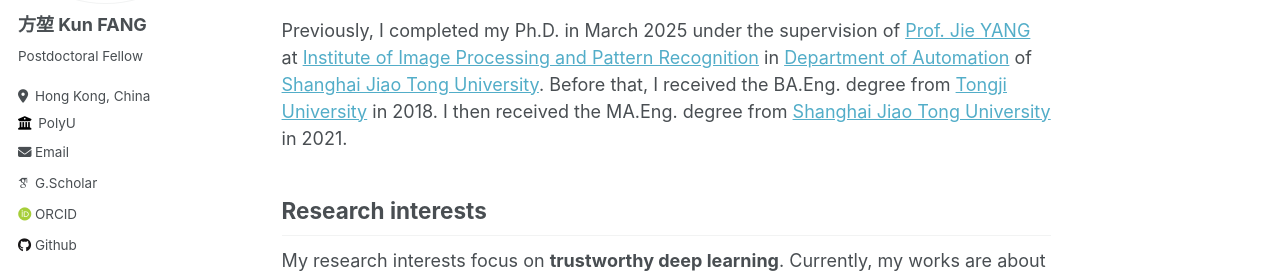
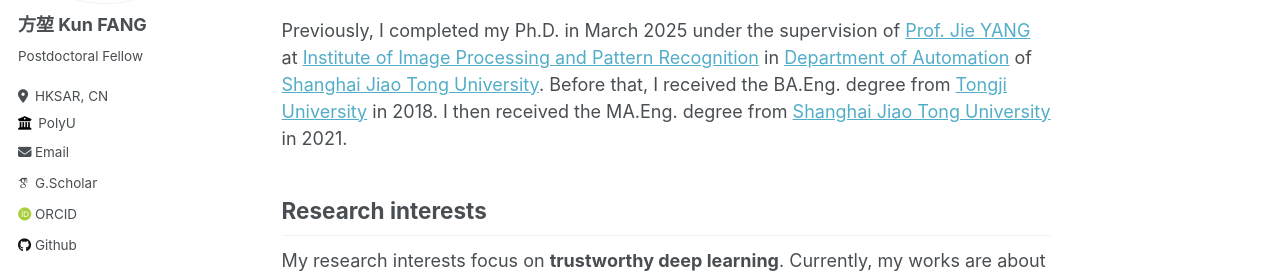
Before and after one commit to fanghenshaometeor/fanghenshaometeor.github.io, a Jekyll site: the page built from _pages/about.md, in a window 1280 px wide. Shown: the part 236-513 px from the top of the page. Built offline with Jekyll 4.4.1, drawn with Linux system fonts in a browser that asks for light colours; some web fonts are replaced.

Commit message:
update-about

```diff
--- a/_config.yml
+++ b/_config.yml
@@ -25,7 +25,7 @@
   name             : "方堃 Kun FANG"
   pronouns         : # example: "she/her"
   bio              : "Postdoctoral Fellow"
-  location         : "Hong Kong, China"
+  location         : "HKSAR, CN"
   employer         : "PolyU"
   uri              : # URL
   email            : "kun.fang@polyu.edu.hk"
```
